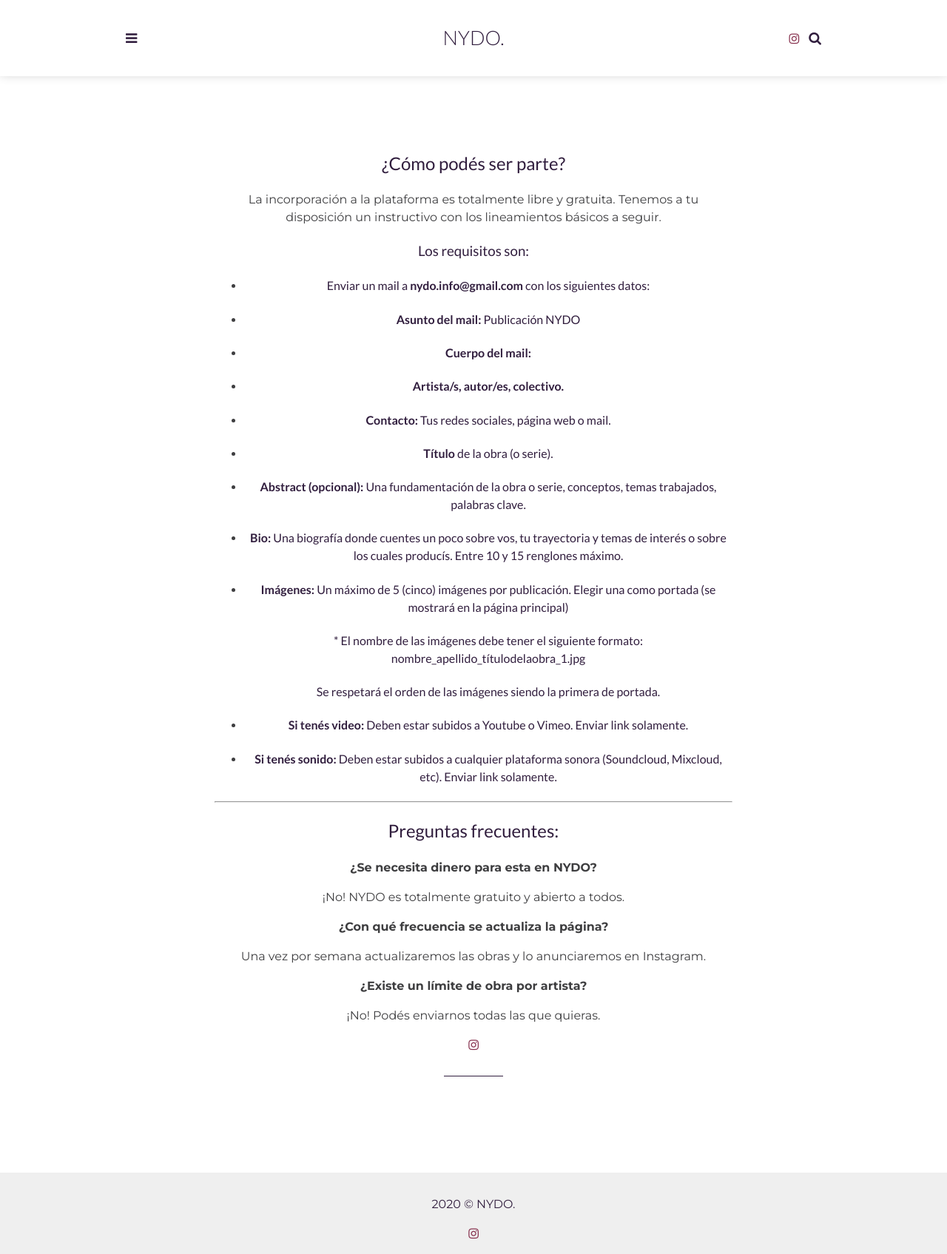
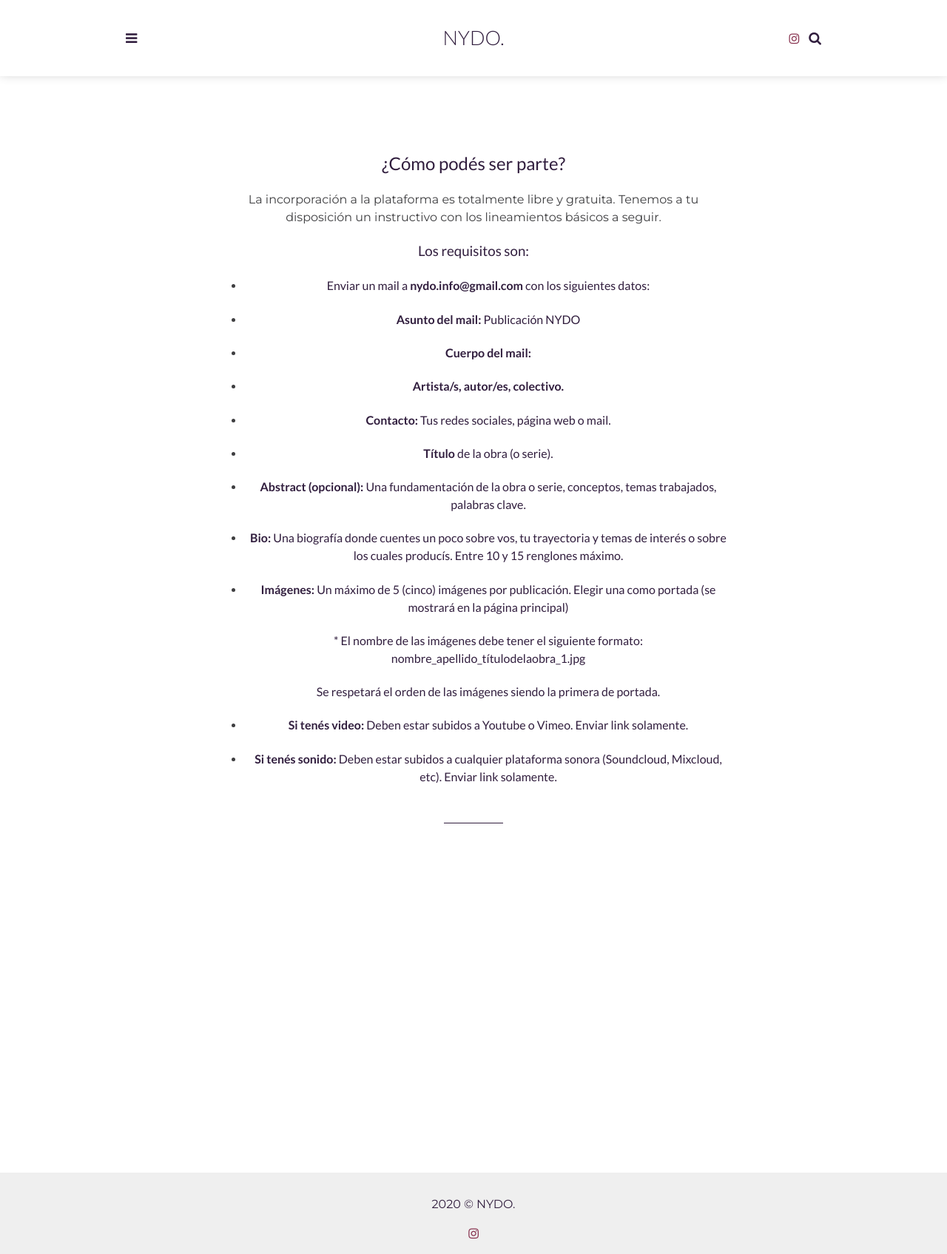
Before and after one commit to nydo/nydo.github.io, a Jekyll site: the page built from _pages/formar_parte.html, in a window 1280 px wide. Shown: the whole page at 74% size. Built offline with Jekyll 4.4.1, drawn with Linux system fonts in a browser that asks for light colours.

Commit message:
Update formar_parte.html

```diff
--- a/_pages/formar_parte.html
+++ b/_pages/formar_parte.html
@@ -30,25 +30,7 @@
 
 
       </ul>
-    <section class="about-body">
-      <hr>
-      <h2>Preguntas frecuentes:</h2>
-      <p><b>¿Se necesita dinero para esta en NYDO?</b></p>
-      <p>¡No! NYDO es totalmente gratuito y abierto a todos.</p>
-      <p><b>¿Con qué frecuencia se actualiza la página?</b></p>
-      <p>Una vez por semana actualizaremos las obras y lo anunciaremos en Instagram.</p>
-      <p><b>¿Existe un límite de obra por artista?</b></p>
-      <p>¡No! Podés enviarnos todas las que quieras.</p>
 
-      <section class="about-body">
-      <ul class="contact-list">
-       {% if site.instagram %}
-        <div class="instagram"><a href="https://instagram.com/{{site.instagram}}" target="_blank"><i class="fa fa-instagram"></i></a></div>
-      {% else %}
-        <div class="instagram"><a href="https://instagram.com/" target="_blank"><i class="fa fa-instagram" aria-hidden="true"></i></a></div>
-      {% endif %}
-      </ul>
-      </section>
 
     </section> <!-- End About Body-->
   </div> <!-- End About Container -->
```
